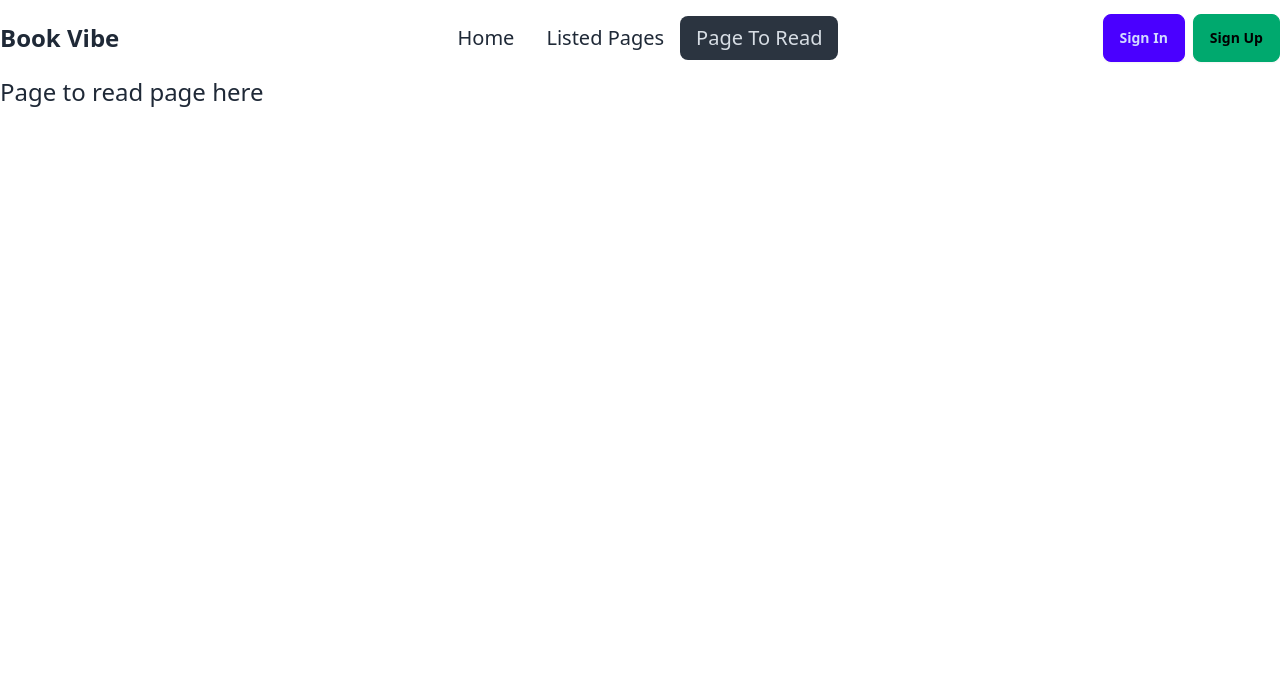
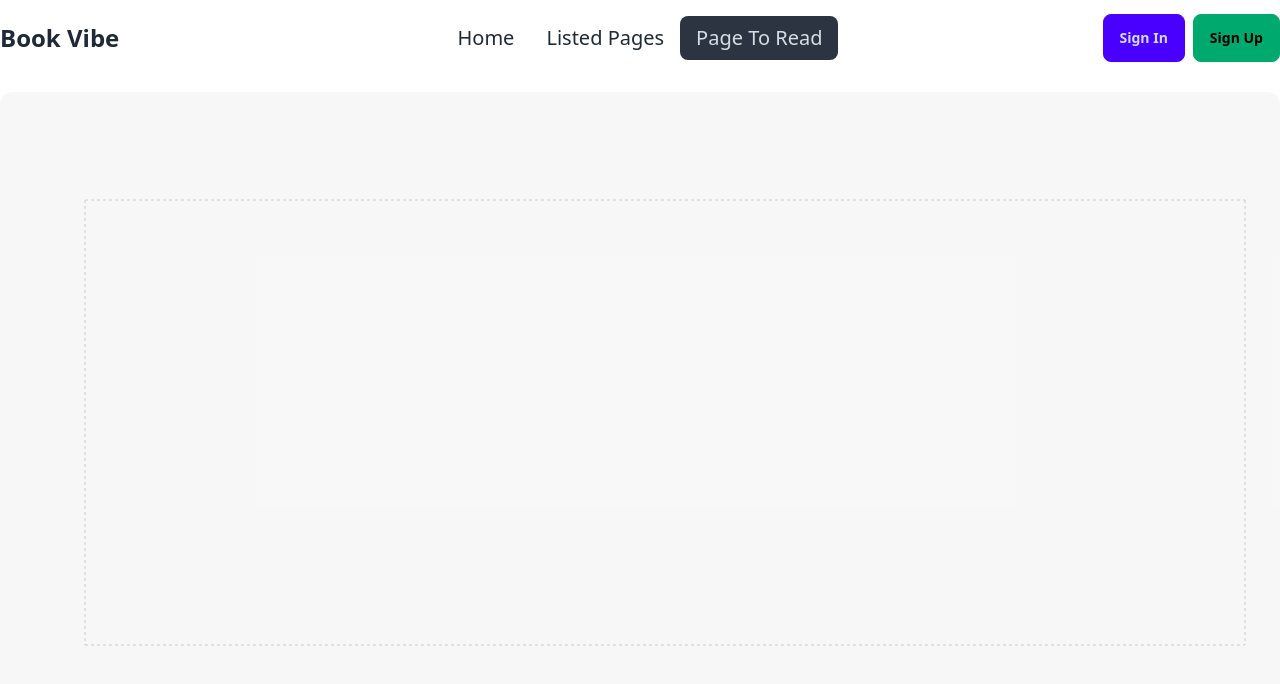
Before and after one commit to git-zahidul-islam/book-vibe, a React (Vite) app: page /pageToRead in a window 1280 px wide. Shown: the top 684 px of the page. Built offline with nearby package versions, Linux system fonts and the light colour scheme.

Commit message:
custome chart added

```diff
--- a/package.json
+++ b/package.json
@@ -17,6 +17,7 @@
     "react-icons": "^5.0.1",
     "react-router-dom": "^6.22.3",
     "react-toastify": "^10.0.5",
+    "recharts": "^2.12.3",
     "sort-by": "^1.2.0"
   },
   "devDependencies": {
--- a/src/Pages/PageToRead/PageToRead.jsx
+++ b/src/Pages/PageToRead/PageToRead.jsx
@@ -1,8 +1,56 @@
+
+import { useEffect, useState } from 'react';
+import { BarChart, Bar, Cell, XAxis, YAxis, CartesianGrid } from 'recharts';
+import { getRead } from '../../Utilities/getData';
+const colors = ['#0088FE', '#00C49F', '#FFBB28', '#FF8042', 'red', 'pink'];
+
+
+// other data
+const getPath = (x, y, width, height) => {
+    return `M${x},${y + height}C${x + width / 3},${y + height} ${x + width / 2},${y + height / 3}
+  ${x + width / 2}, ${y}
+  C${x + width / 2},${y + height / 3} ${x + (2 * width) / 3},${y + height} ${x + width}, ${y + height}
+  Z`;
+};
+
+const TriangleBar = (props) => {
+    const { fill, x, y, width, height } = props;
+    return <path d={getPath(x, y, width, height)} stroke="none" fill={fill} />;
+};
+
 
 const PageToRead = () => {
+    const [readBook, setReadBook] = useState([])
+    console.log(readBook)
+
+
+    useEffect(() => {
+        const loadData = getRead()
+        setReadBook(loadData)
+    }, [])
+
     return (
-        <div>
-            <h1 className="text-2xl">Page to read page here</h1>
+        <div className='bg-[#13131308] h-[calc(100vh-125px)] mt-4 flex justify-center items-center rounded-xl'>
+            <BarChart
+                width={1270}
+                height={500}
+                data={readBook}
+                margin={{
+                    top: 20,
+                    right: 30,
+                    left: 20,
+                    bottom: 5,
+                }}
+            >
+                <CartesianGrid strokeDasharray="3 3" />
+                <XAxis dataKey={'bookName'} />
+                <YAxis />
+                <Bar dataKey={'totalPages'} fill="#8884d8" shape={<TriangleBar />} label={{ position: 'top' }}>
+                    {readBook.map((entry, index) => (
+                        <Cell key={`cell-${index}`} fill={colors[index % 20]} />
+                    ))}
+                </Bar>
+            </BarChart>
         </div>
     );
 };
```
Also changed, not shown: 1 other file (tests, documents, lock files or other folders).
